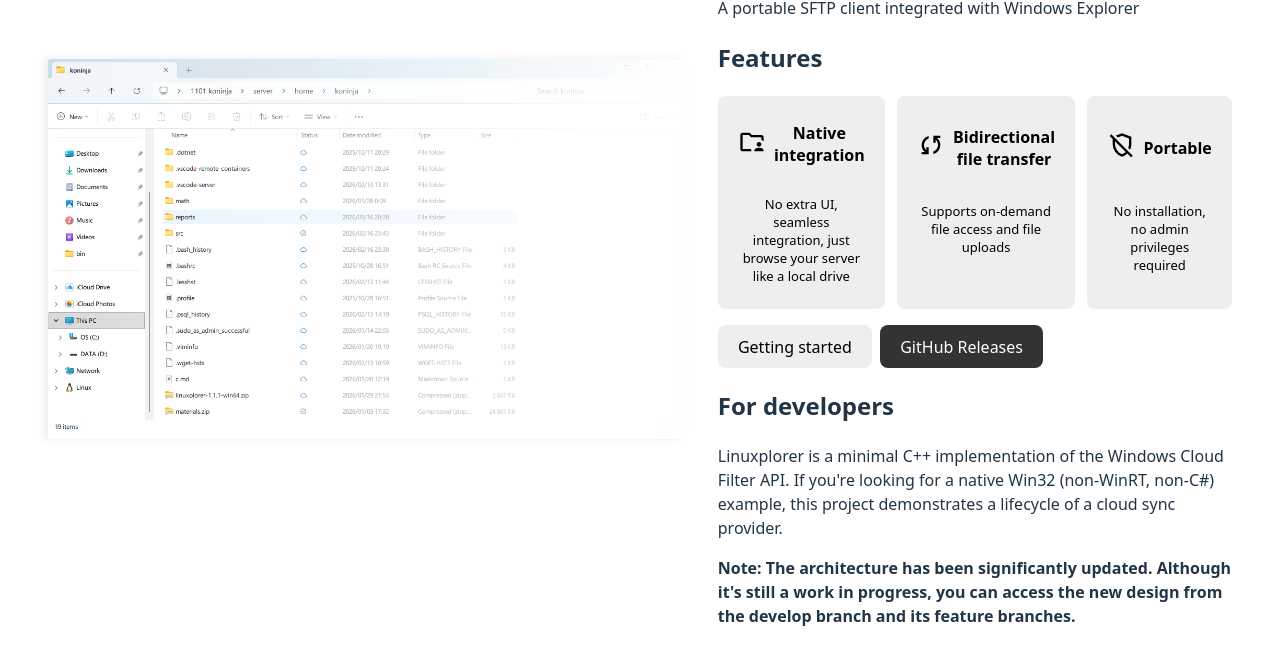
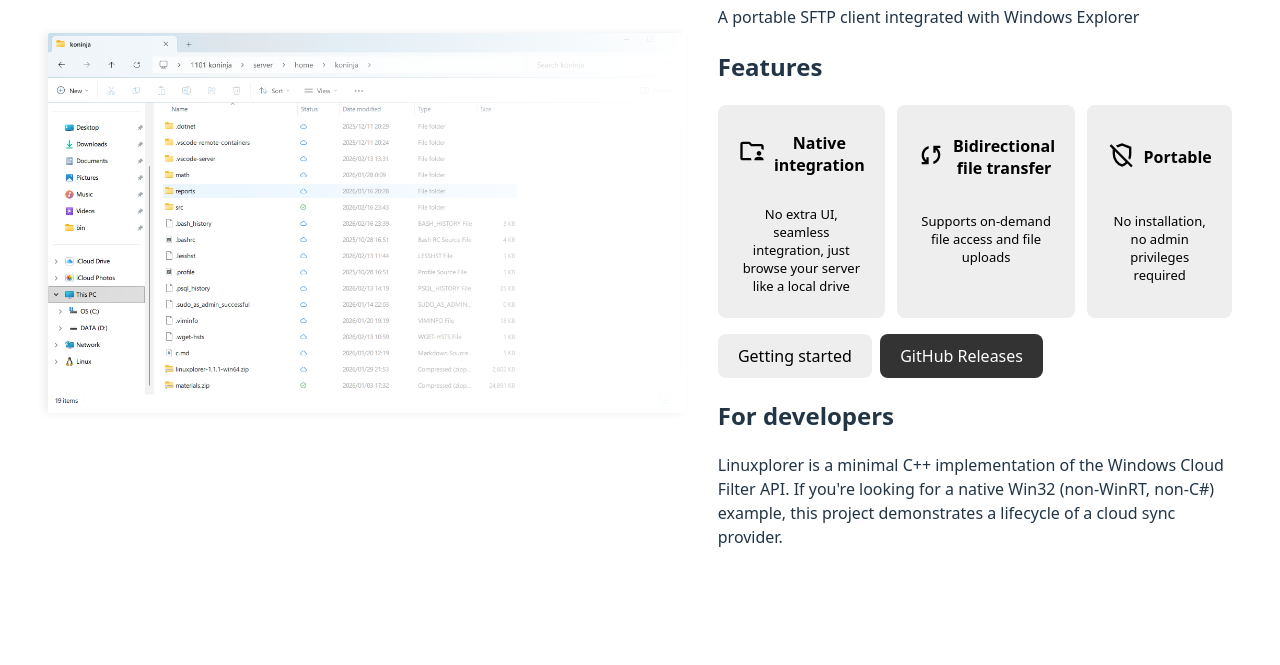
Before and after one commit to koNinja/linuxplorer-site, a website built with Vite: page index.html in a window 1280 px wide. Shown: the part 177-842 px from the top of the page. After the commit the page ends 800 px from the top, so only its background shows below. Built offline with nearby package versions, Linux system fonts and the light colour scheme.

Commit message:
Remove architecture update note from index.html
Removed note about architecture updates from the HTML.

```diff
--- a/index.html
+++ b/index.html
@@ -85,9 +85,6 @@
           If you're looking for a native Win32 (non-WinRT, non-C#) example,
           this project demonstrates a lifecycle of a cloud sync provider.
         </p>
-        <b>
-          Note: The architecture has been significantly updated. Although it's still a work in progress, you can access the new design from the develop branch and its feature branches.
-        </b>
       </div>
     </main>
   </body>
```
